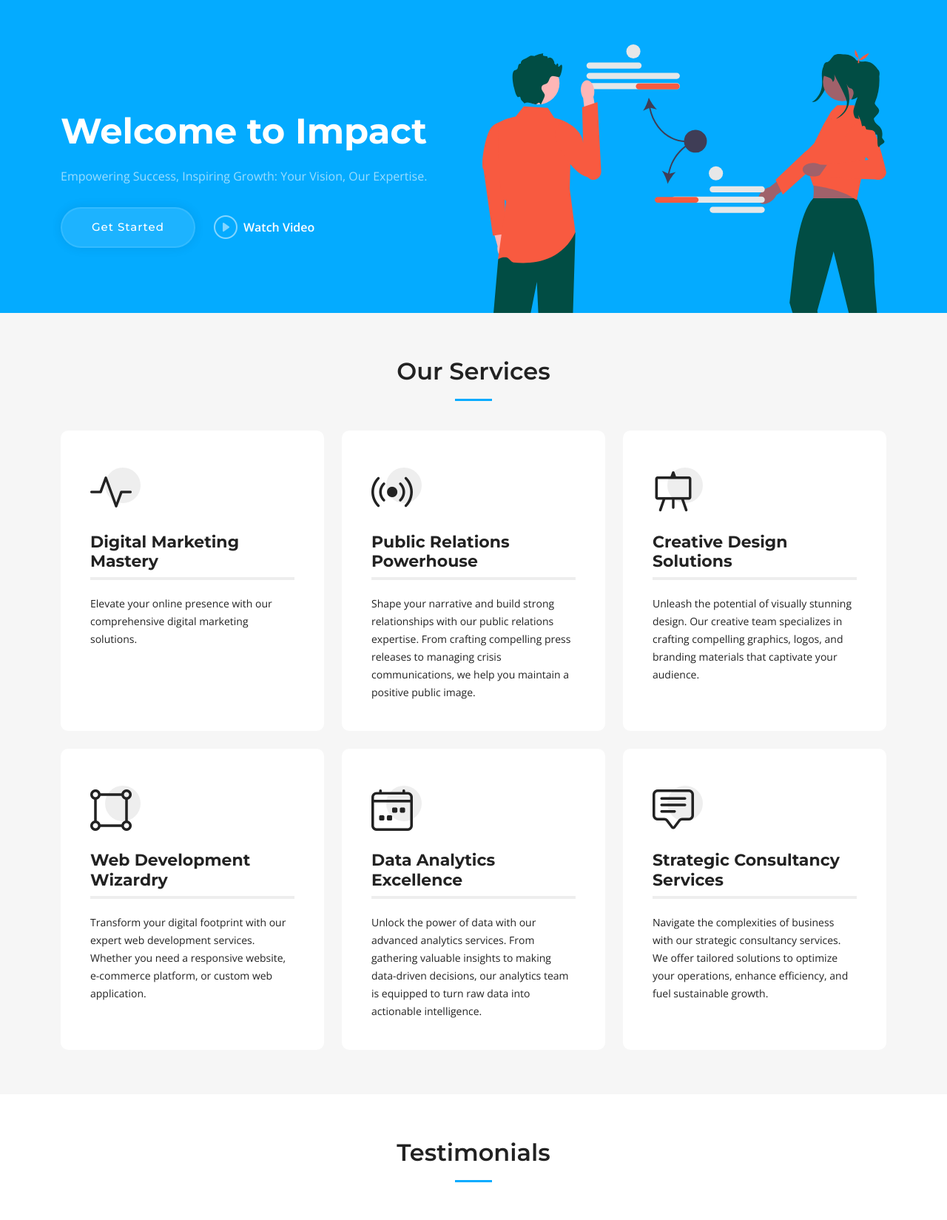
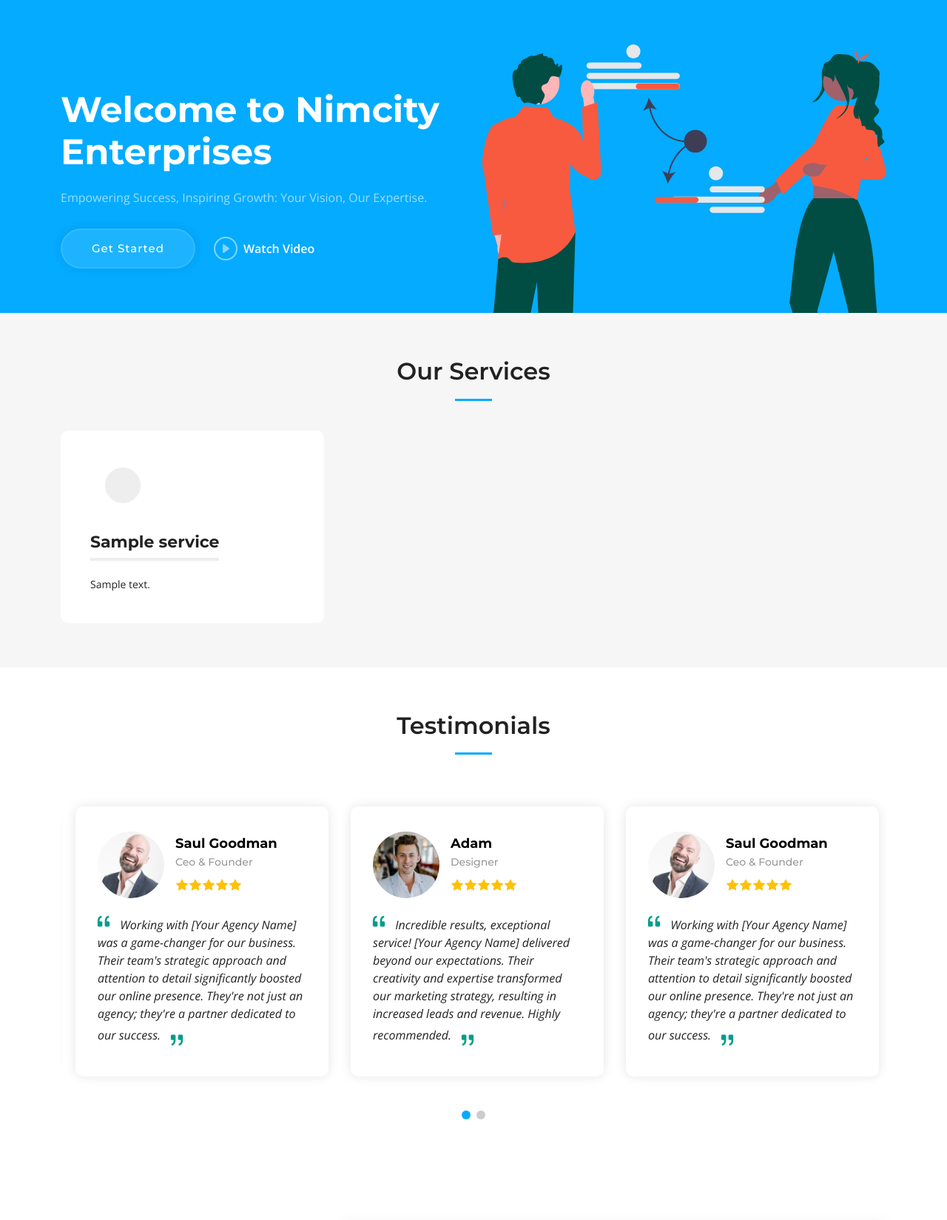
Before and after one commit to NMMalika/companywebapage, a Django app: template templates/index.html in a window 1280 px wide. Shown: the part 130-1779 px from the top of the page at 74% size. Run offline with Django 3.2, Linux system fonts and the light colour scheme; the template is opened without the code that fills it: most values are stand-ins (such as "Sample title", 1, 10 or a date in 2020); some libraries are stand-ins or nearby versions.

Commit message:
working with the services models

```diff
--- a/templates/assets/main.html
+++ b/templates/assets/main.html
@@ -45,7 +45,7 @@
     <div class="container position-relative">
       <div class="row gy-5" data-aos="fade-in">
         <div class="col-lg-6 order-2 order-lg-1 d-flex flex-column justify-content-center text-center text-lg-start">
-          <h2>Welcome to <span>Impact</span></h2>
+          <h2>Welcome to <span>Nimcity Enterprises</span></h2>
           <p>Empowering Success, Inspiring Growth: Your Vision, Our Expertise.</p>
           <div class="d-flex justify-content-center justify-content-lg-start">
             <a href="#services" class="btn-get-started">Get Started</a>
--- a/templates/blog-details.html
+++ b/templates/blog-details.html
@@ -61,7 +61,7 @@
       <a href="index.html" class="logo d-flex align-items-center">
         <!-- Uncomment the line below if you also wish to use an image logo -->
         <!-- <img src="assets/img/logo.png" alt=""> -->
-        <h1>Impact<span>.</span></h1>
+        <h1>Nimcity Enterprises<span>.</span></h1>
       </a>
       <nav id="navbar" class="navbar">
         <ul>
--- a/templates/index.html
+++ b/templates/index.html
@@ -9,66 +9,18 @@
         </div>
 
                 <div class="row gy-4" data-aos="fade-up" data-aos-delay="100">
-
+               {% for service in services %}
                   <div class="col-lg-4 col-md-6">
                     <div class="service-item  position-relative">
                       <div class="icon">
-                <i class="bi bi-activity"></i>
+                        <i class="{{service.icon}}"></i>
                       </div>
-              <h3>Digital Marketing Mastery</h3>
-              <p>Elevate your online presence with our comprehensive digital marketing solutions.</p>
+                      <h3>{{service.title}}</h3>
+                      <p>{{service.description}}</p>
                     </div>
                   </div><!-- End Service Item -->
 
-          <div class="col-lg-4 col-md-6">
-            <div class="service-item position-relative">
-              <div class="icon">
-                <i class="bi bi-broadcast"></i>
-              </div>
-              <h3>Public Relations Powerhouse</h3>
-              <p>Shape your narrative and build strong relationships with our public relations expertise. From crafting compelling press releases to managing crisis communications, we help you maintain a positive public image.</p>
-            </div>
-          </div><!-- End Service Item -->
-
-          <div class="col-lg-4 col-md-6">
-            <div class="service-item position-relative">
-              <div class="icon">
-                <i class="bi bi-easel"></i>
-              </div>
-              <h3>Creative Design Solutions</h3>
-              <p>Unleash the potential of visually stunning design. Our creative team specializes in crafting compelling graphics, logos, and branding materials that captivate your audience.</p>
-            </div>
-          </div><!-- End Service Item -->
-
-          <div class="col-lg-4 col-md-6">
-            <div class="service-item position-relative">
-              <div class="icon">
-                <i class="bi bi-bounding-box-circles"></i>
-              </div>
-              <h3>Web Development Wizardry</h3>
-              <p>Transform your digital footprint with our expert web development services. Whether you need a responsive website, e-commerce platform, or custom web application.</p>
-            </div>
-          </div><!-- End Service Item -->
-
-          <div class="col-lg-4 col-md-6">
-            <div class="service-item position-relative">
-              <div class="icon">
-                <i class="bi bi-calendar4-week"></i>
-              </div>
-              <h3>Data Analytics Excellence</h3>
-              <p>Unlock the power of data with our advanced analytics services. From gathering valuable insights to making data-driven decisions, our analytics team is equipped to turn raw data into actionable intelligence.</p>
-            </div>
-          </div><!-- End Service Item -->
-
-          <div class="col-lg-4 col-md-6">
-            <div class="service-item position-relative">
-              <div class="icon">
-                <i class="bi bi-chat-square-text"></i>
-              </div>
-              <h3>Strategic Consultancy Services</h3>
-              <p>Navigate the complexities of business with our strategic consultancy services. We offer tailored solutions to optimize your operations, enhance efficiency, and fuel sustainable growth.</p>
-            </div>
-          </div><!-- End Service Item -->
+                {% endfor %}
 
                 </div>
 
```
Also changed, not shown: app/admin.py (+6 -1 lines), app/views.py (+8 -4 lines), db.sqlite3. Lines whose indentation alone changed are shown as unchanged.
